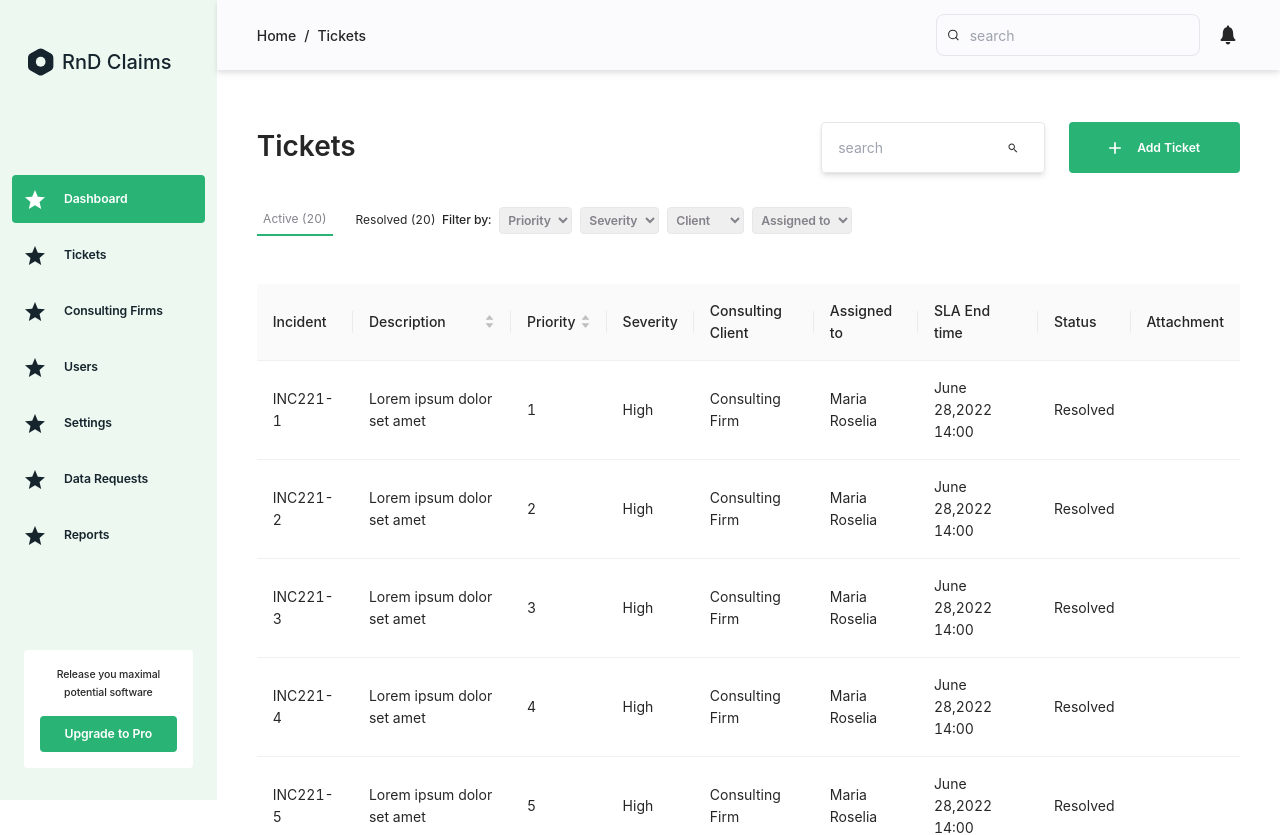
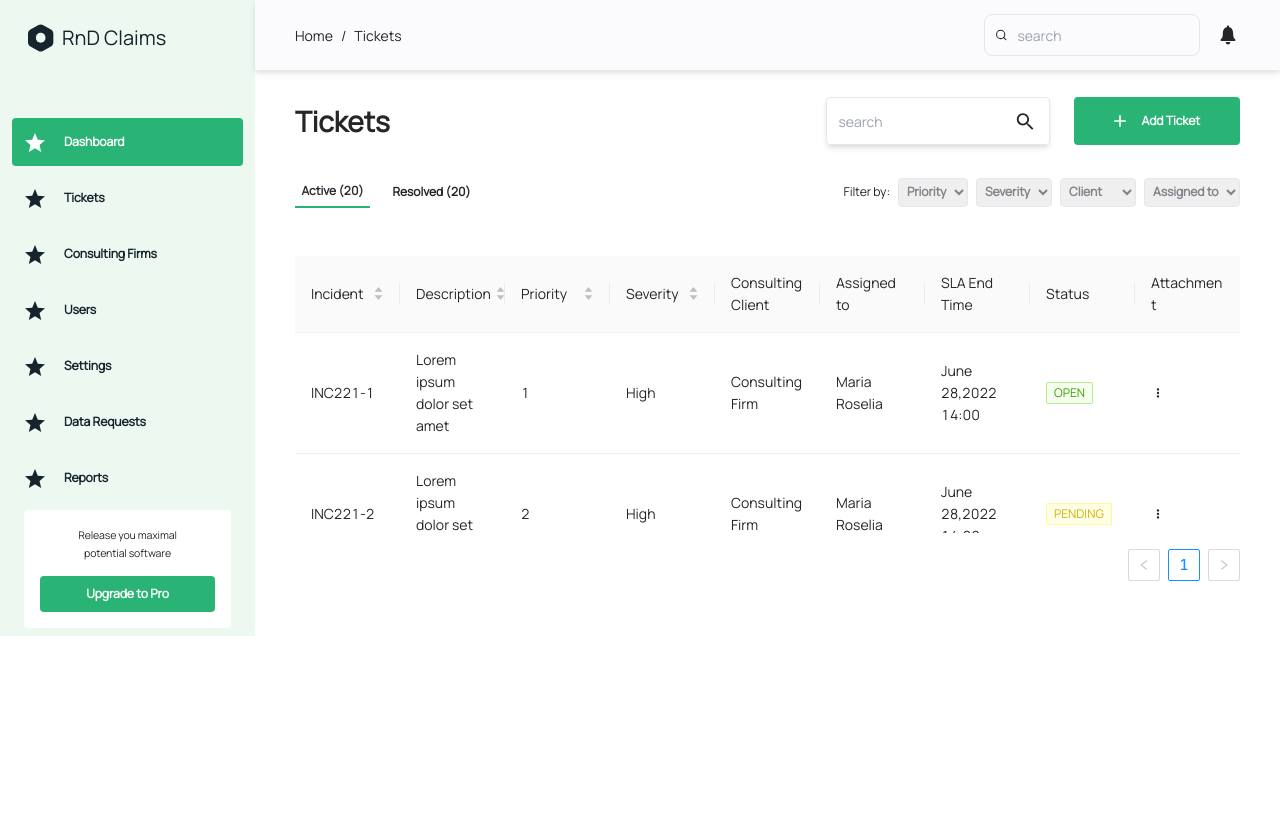
Before and after one commit to CatalystsReachOut/RnD-claims, a React (Vite) app: page /tickets in a window 1280 px wide. Shown: the top 835 px of the page. After the commit the page ends 800 px from the top, so only its background shows below. Built offline with nearby package versions, Linux system fonts and the light colour scheme.

Commit message:
fixes ui

```diff
--- a/src/App.css
+++ b/src/App.css
@@ -1,10 +1,10 @@
-
-*{
+* {
     margin: 0;
     padding: 0;
 }
 
 
-body{
+body {
     font-size: 16px;
+    font-family: 'Manrope', sans-serif !important;
 }
--- /dev/null
+++ b/src/componenets/Navbar/Navbar.jsx
@@ -0,0 +1,37 @@
+import React from 'react'
+import { Breadcrumb, BreadcrumbItem, BreadcrumbLink } from '@chakra-ui/breadcrumb';
+import { IoIosNotifications } from 'react-icons/io'
+import { FiSearch } from 'react-icons/fi'
+
+const Navbar = () => {
+    return (
+        <div className='absolute w-full flex flex-auto justify-center items-center px-[2.5rem] py-[1.5rem] bg-[#FBFAFC] h-[4.375rem] drop-shadow-md w-full'>
+
+            <Breadcrumb className='font-medium flex-auto'>
+
+                <BreadcrumbItem>
+                    <BreadcrumbLink href='/'>Home</BreadcrumbLink>
+                </BreadcrumbItem>
+
+                <BreadcrumbItem isCurrentPage>
+                    <BreadcrumbLink href='#'>Tickets</BreadcrumbLink>
+                </BreadcrumbItem>
+
+            </Breadcrumb>
+
+            <div className='flex items-center border-[1px] p-[0.0.625rem] border-solid border-[#E5E6EB] ml-[20px] md:m-0 rounded-lg  box-border'>
+
+                <FiSearch className='mr-[0.625rem]' />
+
+                <input type="text" placeholder="search" className='w-full  h-[2.5rem] bg-transparent border-none outline-none' />
+
+            </div>
+
+            <IoIosNotifications className='md:ml-[1rem] m-0  text-[1.5rem]' />
+
+
+        </div>
+    )
+}
+
+export default Navbar
--- a/src/componenets/SideBar/SideBar.jsx
+++ b/src/componenets/SideBar/SideBar.jsx
@@ -12,17 +12,17 @@ const SideBar = () => {
 
 
     return (
-        <div className='md:w-[20%] md:h-[100vh] h-auto w-full bg-[#EDF8F1] px-[0.75rem] py-[2rem] justify-between flex flex-col'>
+        <div className='md:w-[100%]  h-[100%] w-full bg-[#EDF8F1] px-[0.75rem] py-[0.5rem] justify-between flex flex-col'>
 
             <div className='w-full flex items-center p-[1rem]'>
                 <img src={Logo} className="mr-[0.5rem]" />
-                <div className='font-sans font-medium leading-[20px] text-[20px] text-[#16252D]'>RnD Claims</div>
+                <div className='font-sans font-medium leading-[20px] text-[20px] text-[#16252D] whitespace-nowrap'>RnD Claims</div>
             </div>
 
-            <div className='md:relative'>
+            <div className='md:relative mt-[50px]'>
 
-            <div className='md:mt-[3rem] md:flex-1 flex md:block scrollbar-hide overflow-scroll flex-row md:absolute'>
-            </div>
+                <div className='md:mt-[3rem] md:flex-1 flex md:block scrollbar-hide overflow-scroll flex-row md:absolute'>
+                </div>
 
                 {
                     categories.map((category, index) => {
@@ -50,8 +50,8 @@ const SideBar = () => {
             </div>
 
             <div className='bg-white w-[full] p-[1rem] rounded md:mx-[0.75rem] m-0' >
-                <p className='text-extrasmall w-[80%] m-auto text-center box-border  mb-[0.875rem] '>Release you maximal potential software</p>
-                <button className='bg-primary text-s p-[0.5rem] w-full text-center rounded text-white '>Upgrade to Pro</button>
+                <p className='text-extrasmall w-[80%] m-auto text-center box-border  mb-[0.875rem]'>Release you maximal potential software</p>
+                <button className='bg-primary text-s p-[0.5rem] w-full text-center rounded text-white'>Upgrade to Pro</button>
             </div>
 
 
--- a/src/componenets/Tickets/Tickets.jsx
+++ b/src/componenets/Tickets/Tickets.jsx
@@ -12,14 +12,19 @@ import { TbCloudUpload } from 'react-icons/tb'
 import { headCells, rows } from '../../data/data'
 import { BiDotsVerticalRounded } from 'react-icons/bi'
 import { Sorter } from '../../helpers/Sorter'
-
+import { Tag } from 'antd';
 
 
 
 const columns = [
   {
     title: "Incident",
-    dataIndex: "incident"
+    dataIndex: "incident",
+    color: 'green',
+    sorter: {
+      compare: Sorter.DEFAULT,
+      multiple: 3
+    }
   },
   {
     title: "Description",
@@ -39,7 +44,11 @@ const columns = [
   },
   {
     title: "Severity",
-    dataIndex: "severity"
+    dataIndex: "severity",
+    sorter: {
+      compare: Sorter.DEFAULT,
+      multiple: 3
+    }
   },
   {
     title: "Consulting Client",
@@ -50,18 +59,41 @@ const columns = [
     dataIndex: "assigned_to"
   },
   {
-    title: "SLA End time",
+    title: "SLA End Time",
     dataIndex: "sla_endtime"
   },
   {
     title: "Status",
-    dataIndex: "status"
+    dataIndex: "status",
+    render: (_, { status }) => (
+      <>
+        {status.map(tag => {
+          let color = tag.length > 5 ? 'geekblue' : 'green';
+          if (tag.toLowerCase() === 'pending') {
+            color = 'yellow';
+          }
+          if (tag.toLowerCase() === 'resolved') {
+            color = 'gray';
+          }
+          return (
+            <Tag color={color} key={tag}>
+              {tag.toUpperCase()}
+            </Tag>
+          );
+        })}
+      </>
+    ),
   },
   {
     title: "Attachment",
-    dataIndex: "attachment"
+    dataIndex: "attachment",
+    render: (_, { status }) => (<BiDotsVerticalRounded />),
   },
 ];
+
+
+
+
 
 function createData(incident, description, priority, severity, consulting_client, assigned_to, sla_endtime, status, attachments) {
   return {
@@ -79,13 +111,23 @@ function createData(incident, description, priority, severity, consulting_client
 
 
 const data = [
-  createData('INC221-1', 'Lorem ipsum dolor set amet', 1, 'High', 'Consulting Firm', 'Maria Roselia', 'June 28,2022 14:00', 'Resolved'),
-  createData('INC221-2', 'Lorem ipsum dolor set amet', 2, 'High', 'Consulting Firm', 'Maria Roselia', 'June 28,2022 14:00', 'Resolved'),
-  createData('INC221-3', 'Lorem ipsum dolor set amet', 3, 'High', 'Consulting Firm', 'Maria Roselia', 'June 28,2022 14:00', 'Resolved'),
-  createData('INC221-4', 'Lorem ipsum dolor set amet', 4, 'High', 'Consulting Firm', 'Maria Roselia', 'June 28,2022 14:00', 'Resolved'),
-  createData('INC221-5', 'Lorem ipsum dolor set amet', 5, 'High', 'Consulting Firm', 'Maria Roselia', 'June 28,2022 14:00', 'Resolved'),
-  createData('INC221-6', 'Lorem ipsum dolor set amet', 6, 'High', 'Consulting Firm', 'Maria Roselia', 'June 28,2022 14:00', 'Resolved', <BiDotsVerticalRounded />)
+  createData('INC221-1', 'Lorem ipsum dolor set amet', 1, 'High', 'Consulting Firm', 'Maria Roselia', 'June 28,2022 14:00', ["Open"], <BiDotsVerticalRounded />),
+  createData('INC221-2', 'Lorem ipsum dolor set amet', 2, 'High', 'Consulting Firm', 'Maria Roselia', 'June 28,2022 14:00', ["Pending"], <BiDotsVerticalRounded />),
+  createData('INC221-3', 'Lorem ipsum dolor set amet', 3, 'High', 'Consulting Firm', 'Maria Roselia', 'June 28,2022 14:00', ["In Progress"], <BiDotsVerticalRounded />),
+  createData('INC221-4', 'Lorem ipsum dolor set amet', 4, 'High', 'Consulting Firm', 'Maria Roselia', 'June 28,2022 14:00', ["Open"], <BiDotsVerticalRounded />),
+  createData('INC221-5', 'Lorem ipsum dolor set amet', 5, 'High', 'Consulting Firm', 'Maria Roselia', 'June 28,2022 14:00', ["Resolved"], <BiDotsVerticalRounded />),
+  createData('INC221-6', 'Lorem ipsum dolor set amet', 6, 'High', 'Consulting Firm', 'Maria Roselia', 'June 28,2022 14:00', ["In Progress"], <BiDotsVerticalRounded />)
 ]
+
+const data1 = [
+  createData('INC221-1', 'Lorem ipsum dolor set amet', 1, 'High', 'Consulting Firm', 'Maria Roselia', 'June 28,2022 14:00', ["Resolved"], <BiDotsVerticalRounded />),
+  createData('INC221-2', 'Lorem ipsum dolor set amet', 2, 'High', 'Consulting Firm', 'Maria Roselia', 'June 28,2022 14:00', ["Resolved"], <BiDotsVerticalRounded />),
+  createData('INC221-3', 'Lorem ipsum dolor set amet', 3, 'High', 'Consulting Firm', 'Maria Roselia', 'June 28,2022 14:00', ["Resolved"], <BiDotsVerticalRounded />),
+  createData('INC221-4', 'Lorem ipsum dolor set amet', 4, 'High', 'Consulting Firm', 'Maria Roselia', 'June 28,2022 14:00', ["Resolved"], <BiDotsVerticalRounded />),
+  createData('INC221-5', 'Lorem ipsum dolor set amet', 5, 'High', 'Consulting Firm', 'Maria Roselia', 'June 28,2022 14:00', ["Resolved"], <BiDotsVerticalRounded />),
+  createData('INC221-6', 'Lorem ipsum dolor set amet', 6, 'High', 'Consulting Firm', 'Maria Roselia', 'June 28,2022 14:00', ["Resolved"], <BiDotsVerticalRounded />)
+]
+
 
 const Tickets = () => {
 
@@ -416,10 +458,10 @@ const Tickets = () => {
 
         <h1 className='text-[1.75rem] font-semibold leading-[3rem] flex-auto'>Tickets</h1>
 
-        <div className='flex px-[1rem] py-[0.875rem] items-center border-[1px] shadow-md md:w-[14rem] w-[100%] rounded box-border'>
+        <div className='flex px-[0.75rem] py-[0.5rem] items-center border-[1px] shadow-md md:w-[14rem] w-[100%] rounded box-border'>
 
           <input type="text" placeholder="search" className=' w-full bg-transparent border-none outline-none ' />
-          <IoMdSearch className='mx-[0.625rem]' />
+          <IoMdSearch className=' h-[25px] w-[25px] mr-auto' />
 
         </div>
         <button onClick={() => open()} className='flex items-center gap-4 buttons-color text-center text-s py-[0.875rem] px-[2.5rem] md:ml-[1.5rem] mx-[0] mt-[10px] md:mt-0 rounded'>
@@ -541,11 +583,11 @@ const Tickets = () => {
       <Tabs isLazy className='flex-auto'>
         <div className='flex items-center flex-col md:flex-row mt-[2rem] mb-[3rem]'>
           <TabList>
-            <Tab _selected={{ borderBottom: "solid 2px #29B475", color: "#84818A" }} className="text-xs text-quarternary p-[0.4rem]" textAlign="center" mr="1rem">Active (20)</Tab>
-            <Tab _selected={{ borderBottom: "solid 2px #29B475", color: "#84818A" }} className="text-xs text-quarternary p-[0.4rem]" textAlign="center">Resolved (20)</Tab>
+            <Tab _selected={{ borderBottom: "solid 2px #29B475", color: "#2E2C34" }} className="text-xs text-[#84818A] font-[600] text-quarternary p-[0.4rem]" textAlign="center" mr="1rem">Active (20)</Tab>
+            <Tab _selected={{ borderBottom: "solid 2px #29B475", color: "#2E2C34" }} className="text-xs text-[#84818A] font-[600] text-quarternary p-[0.4rem]" textAlign="center">Resolved (20)</Tab>
           </TabList>
-          <div className='flex max-w-[100%] scrollbar-hide md:items-center gap-x-2 overflow-scroll mt-[10px] md:mt-0 justify-start'>
-            <p className='text-s font-medium whitespace-nowrap flex items-center'>Filter by:</p>
+          <div className='flex max-w-[100%] scrollbar-hide ml-auto md:items-center gap-x-2 overflow-scroll mt-[10px] md:mt-0 justify-start'>
+            <p className='text-s font-medium whitespace-nowrap flex items-center font-[500]'>Filter by:</p>
 
 
             <SelectInput options={selectOptions[0]} />
@@ -559,14 +601,18 @@ const Tickets = () => {
 
 
         </div>
-        <TabPanels  >
+        <div className=''>
+
+          <TabPanels >
             <TabPanel>
-            <Table columns={columns} dataSource={data} />
+              <Table columns={columns} dataSource={data} pagination={{ pageSize: 50 }} scroll={{ y: '200px' }} className="whitespace-none"  />
             </TabPanel>
             <TabPanel>
-            <p>two!</p>
+              <Table columns={columns} dataSource={data1} pagination={{ pageSize: 50 }} scroll={{ y: '200px' }} className="whitespace-none" />
             </TabPanel>
           </TabPanels>
+
+        </div>
 
       </Tabs>
 
--- a/src/data/data.js
+++ b/src/data/data.js
@@ -1,4 +1,3 @@
-import { BiDotsVerticalRounded } from 'react-icons/bi'
 
 
 export const headCells = [
@@ -72,11 +71,4 @@ function createData(Incident, Description, Priority, Severity, Consulting_Client
     };
 }
 
-export const rows = [
-    createData('INC221-1', 'Lorem ipsum dolor set amet', 1, 'High', 'Consulting Firm', 'Maria Roselia', 'June 28,2022 14:00', 'Resolved'),
-    createData('INC221-2', 'Lorem ipsum dolor set amet', 2, 'High', 'Consulting Firm', 'Maria Roselia', 'June 28,2022 14:00', 'Resolved'),
-    createData('INC221-3', 'Lorem ipsum dolor set amet', 3, 'High', 'Consulting Firm', 'Maria Roselia', 'June 28,2022 14:00', 'Resolved'),
-    createData('INC221-4', 'Lorem ipsum dolor set amet', 4, 'High', 'Consulting Firm', 'Maria Roselia', 'June 28,2022 14:00', 'Resolved'),
-    createData('INC221-5', 'Lorem ipsum dolor set amet', 5, 'High', 'Consulting Firm', 'Maria Roselia', 'June 28,2022 14:00', 'Resolved'),
-    createData('INC221-6', 'Lorem ipsum dolor set amet', 6, 'High', 'Consulting Firm', 'Maria Roselia', 'June 28,2022 14:00', 'Resolved')
-];
+export const rows = []
--- a/src/index.css
+++ b/src/index.css
@@ -22,6 +22,7 @@
 .input__container input:not(:placeholder-shown)~label {
     @apply transform scale-75 -translate-y-6;
 }
+
 
 
 
--- a/src/pages/Dashboard/Dashboard.jsx
+++ b/src/pages/Dashboard/Dashboard.jsx
@@ -1,45 +1,23 @@
 import React from 'react';
 import SideBar from '../../componenets/SideBar/SideBar'
-import { Breadcrumb, BreadcrumbItem, BreadcrumbLink } from '@chakra-ui/breadcrumb';
-import { IoIosNotifications } from 'react-icons/io'
-import { FiSearch } from 'react-icons/fi'
+
 import Tickets from '../../componenets/Tickets/Tickets';
+import Navbar from '../../componenets/Navbar/Navbar';
 
 
 const Dashboard = () => {
   return (
-    <div className='flex flex-col md:flex-row'>
-      <SideBar />
+    <div className='flex flex-col max-h-[100vh] relative md:flex-row'>
+
+      <div className='w-[25%] flex max-h-100vh overflow-y-scroll scrollbar-hide'>
+        <SideBar />
+      </div>
       <div className='w-full'>
-
-        <div className='flex flex-auto justify-center items-center px-[2.5rem] py-[1.5rem] bg-[#FBFAFC] h-[4.375rem] drop-shadow-md w-full'>
-
-          <Breadcrumb className='font-medium flex-auto'>
-
-            <BreadcrumbItem>
-              <BreadcrumbLink href='/'>Home</BreadcrumbLink>
-            </BreadcrumbItem>
-
-            <BreadcrumbItem isCurrentPage>
-              <BreadcrumbLink href='#'>Tickets</BreadcrumbLink>
-            </BreadcrumbItem>
-
-          </Breadcrumb>
-
-          <div className='flex items-center border-[1px] p-[0.0.625rem] border-solid border-[#E5E6EB] ml-[20px] md:m-0 rounded-lg  box-border'>
-
-            <FiSearch className='mr-[0.625rem]' />
-
-            <input type="text" placeholder="search" className='w-full  h-[2.5rem] bg-transparent border-none outline-none' />
-
-          </div>
-
-          <IoIosNotifications className='md:ml-[1rem] m-0  text-[1.5rem]' />
-
-
+        <div className='pb-[45px] relative'>
+          <Navbar />
         </div>
 
-        <div className='mt-[30px]'>
+        <div className='mt-[30px] max-h-[85vh] overflow-y-scroll'>
           <Tickets />
         </div>
 
```
Lines whose indentation alone changed are shown as unchanged.
